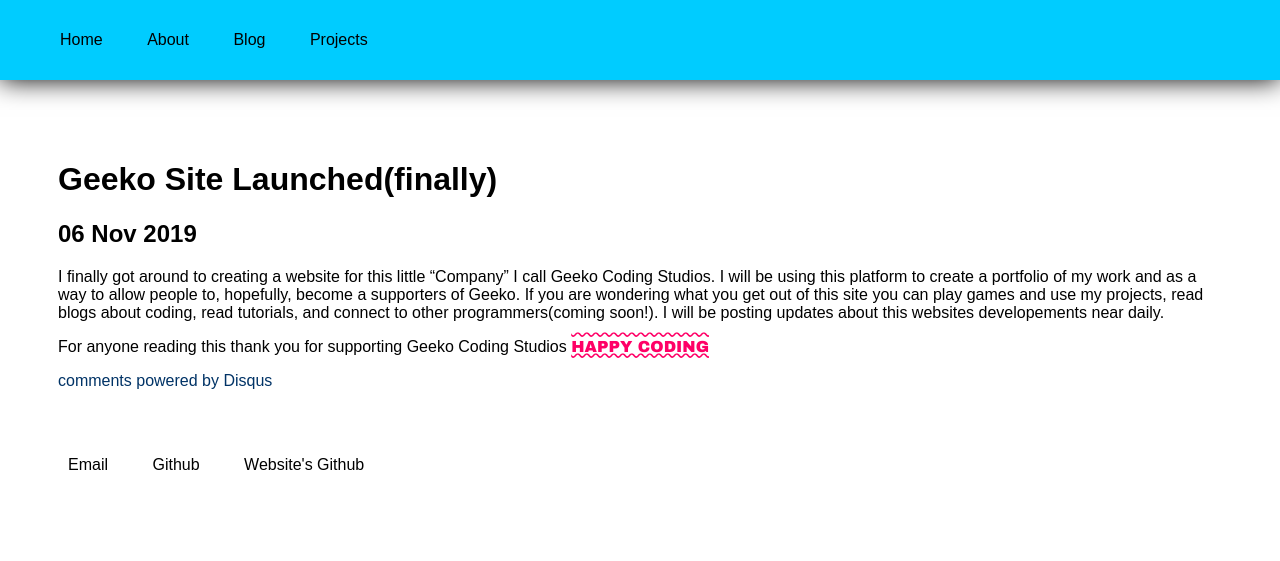
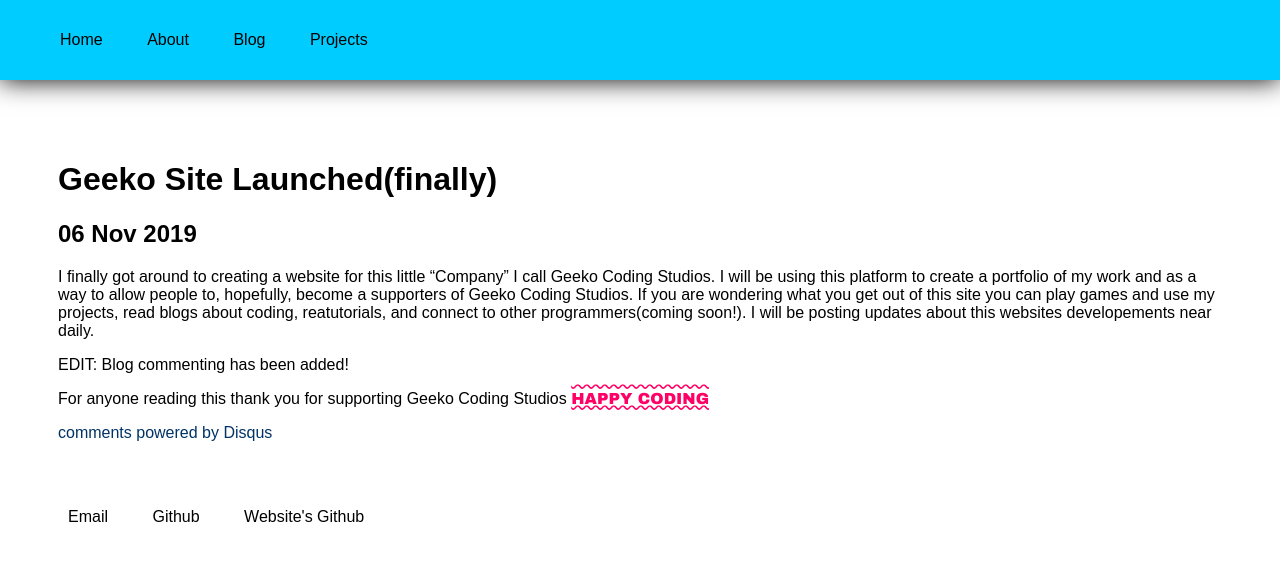
Before and after one commit to Geeko/geeko.github.io, a Jekyll site: the page built from _posts/2019-11-06-Geeko-Site-Launched.md, in a window 1280 px wide. Shown: the top 561 px of the page. Built offline with Jekyll 4.4.1, drawn with Linux system fonts in a browser that asks for light colours; comment, search, counter and statistics services are not loaded.

Commit message:
Update 2019-11-06-Geeko-Site-Launched.md

```diff
--- a/_posts/2019-11-06-Geeko-Site-Launched.md
+++ b/_posts/2019-11-06-Geeko-Site-Launched.md
@@ -4,6 +4,9 @@ title: "Geeko Site Launched(finally)"
 date: 2019-11-06
 ---
 I finally got around to creating a website for this little "Company" I call Geeko Coding Studios. I will be using this platform
-to create a portfolio of my work and as a way to allow people to, hopefully, become a supporters of Geeko. If you are wondering
-what you get out of this site you can play games and use my projects, read blogs about coding, read tutorials, and connect to
-other programmers(coming soon!). I will be posting updates about this websites developements near daily.
+to create a portfolio of my work and as a way to allow people to, hopefully, become a supporters of Geeko Coding Studios. If
+you are wondering what you get out of this site you can play games and use my projects, read blogs about coding, reatutorials,
+and connect to other programmers(coming soon!). I will be posting updates about this websites developements near daily.
+
+
+EDIT: Blog commenting has been added!
```
